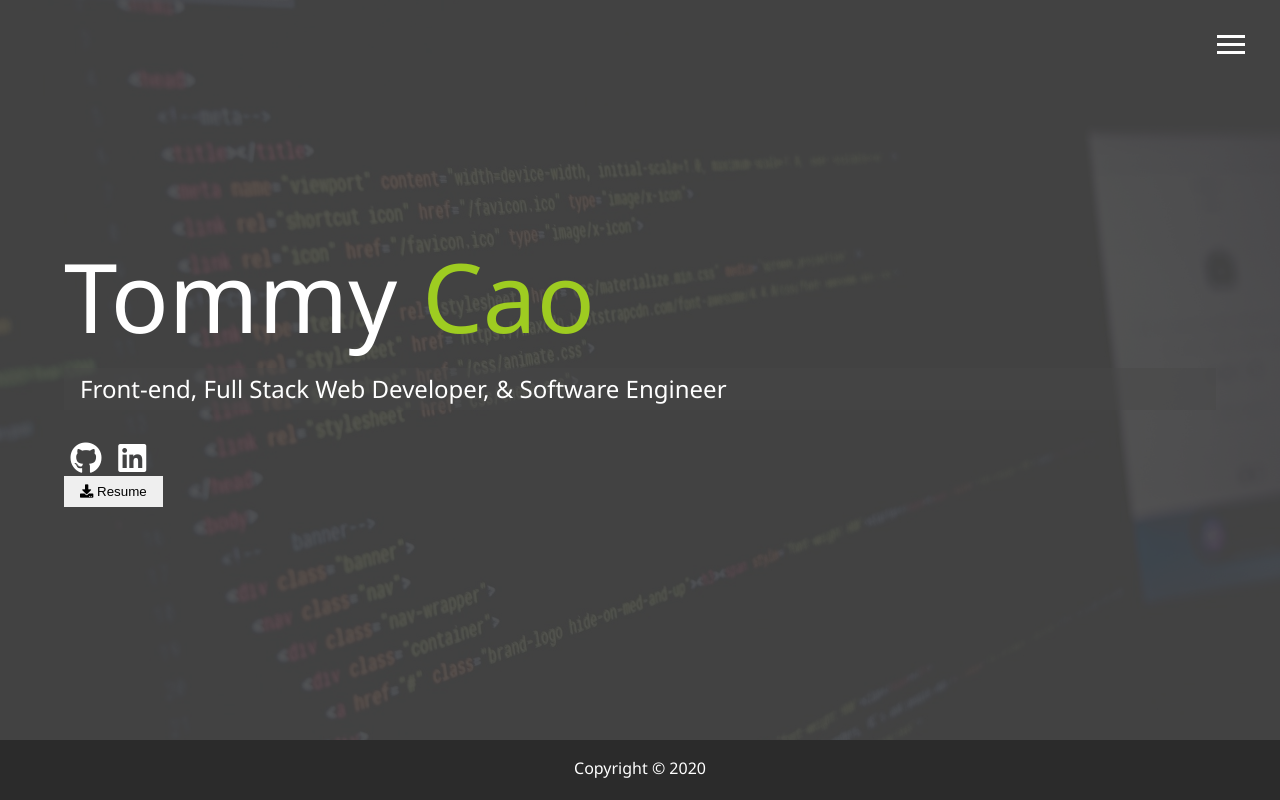
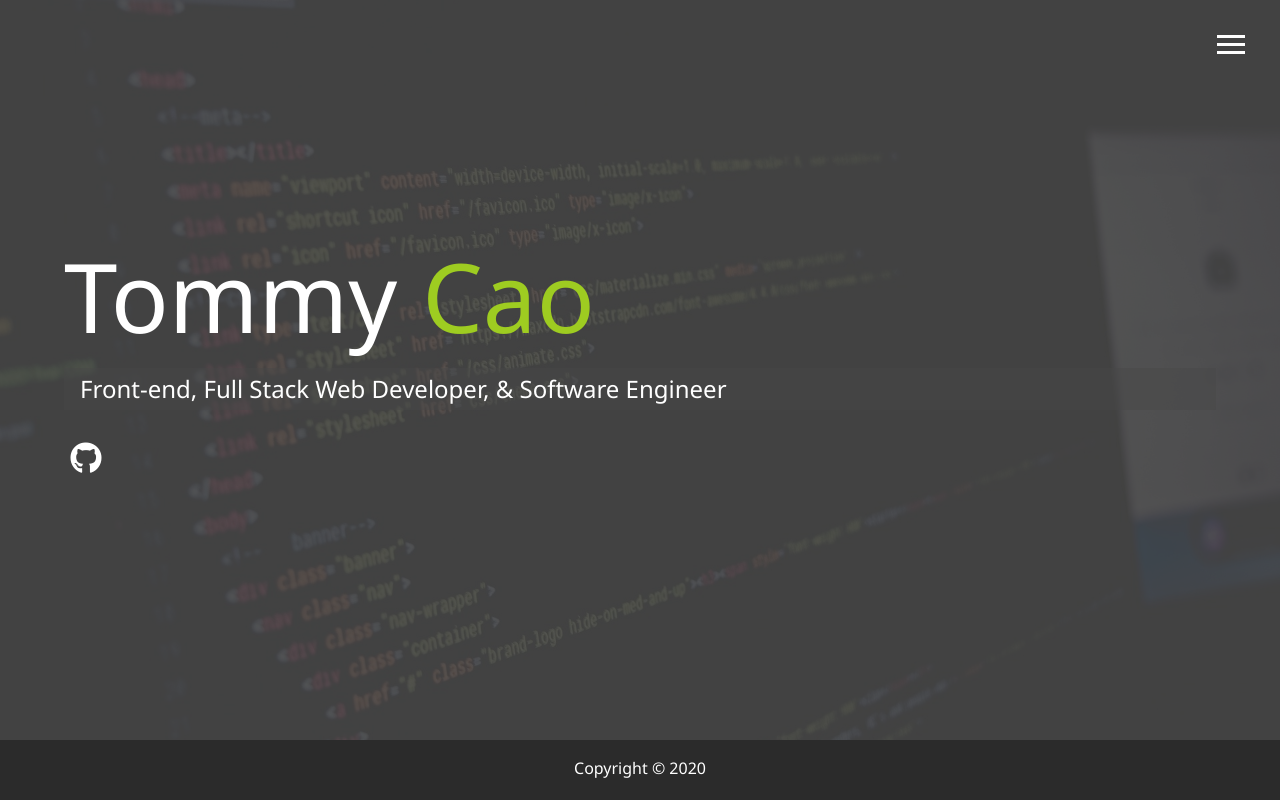
Before and after one commit to tlc2880/myPortfolio, a website: page dist/index.html in a window 1280 px wide. Drawn offline with Linux system fonts and the light colour scheme.

Commit message:
Remove linkedIn and resume download

```diff
--- a/dist/index.html
+++ b/dist/index.html
@@ -65,12 +65,6 @@
         <a href="https://github.com/tlc2880">
           <i class="fab fa-github fa-2x"></i>
         </a>
-        <a href="https://www.linkedin.com/in/tommy-cao-bb673318/">
-          <i class="fab fa-linkedin fa-2x"></i>
-        </a>
-        <a href="CaoResume.pdf" target="_blank">
-          <button class="btn"><i class="fa fa-download"></i> Resume</button>
-        </a>
       </p>
     </div>
 
```
